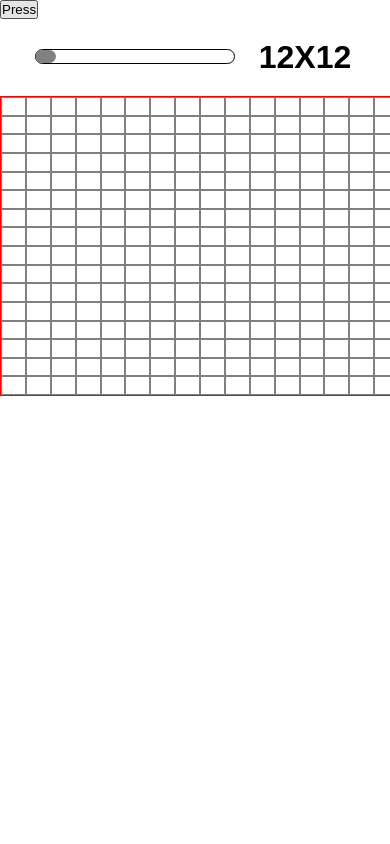
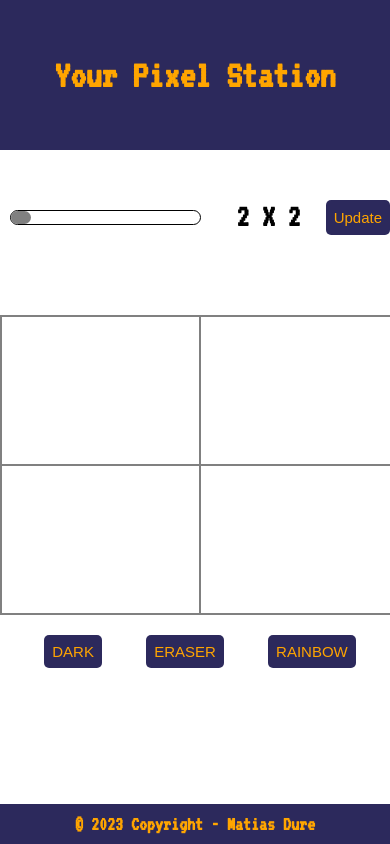
Before and after one commit to MatiasDure/Etch_A_Sketch, a plain HTML site: page index.html in a window 390 px wide. Drawn offline with Linux system fonts and the light colour scheme.

Commit message:
added ui, made it responsive

```diff
--- a/app.js
+++ b/app.js
@@ -1,5 +1,5 @@
 const container = document.querySelector(".container");
-const popUp = document.querySelector(".popUp");
+const update = document.querySelector(".popUp");
 
 //resize grid
 const resizeContainer = document.querySelector(".resize-container");
@@ -11,11 +11,52 @@ const resizeHandleStartPosX = resizeHandleBounds.x;
 const resizeHandleHalfWidth = resizeHandleBounds.width / 2;
 const resizeHandleEndPosX = resizeHandleStartPosX + resizeContainerBounds.width - resizeHandleBounds.width - resizeContainerBorder;
 const gridSizeText = document.querySelector(".grid-size-text");
-const startSize = 16;
+const startSize = 2;
 let currentSize = startSize;
 
 let cells = [];
 let clicking = false;
+
+//pens
+const penBtns = document.querySelectorAll(".pen");
+const pens =
+[
+    {
+        mode: "black",
+        paint: (cell) =>
+        {
+            PaintCell(cell,"black");
+        }
+    },
+    {
+        mode: "clear",
+        paint: (cell) =>
+        {
+            PaintCell(cell,"white");
+        }
+    },
+    {
+        mode:"rainbow",
+        paint: (cell) =>
+        {
+            let r = Math.floor(Math.random() * 255);
+            let g = Math.floor(Math.random() * 255);
+            let b = Math.floor(Math.random() * 255);
+
+            PaintCell(cell,`rgb(${r},${g},${b})`);
+        }
+    }
+]
+
+let currentPen = pens[0];
+
+for(let i = 0; i < penBtns.length; i++)
+{
+    penBtns[i].addEventListener("click", () => {
+        currentPen = pens[parseInt(penBtns[i].dataset.value)];
+        console.log(parseInt(penBtns[i].dataset.value));
+    })
+}
 
 //prevents unexpected dragging from happening
 document.addEventListener("dragstart", (event) => {
@@ -35,17 +76,14 @@ resizeContainer.addEventListener("mousemove", (event) =>{
 resizeContainer.addEventListener("click", RepositionHandle)
 
 //Asks users for size to create new grid
-popUp.addEventListener("click", RegenerateGrid);
+update.addEventListener("click", RegenerateGrid);
 
 //Initial grid
 GenerateGrid(startSize);
+UpdateGridSizeUI();
 
 function RegenerateGrid()
 {
-    // let size = prompt("Grid size?");
-
-    // size = size > 64 ? 64 : size <= 0 ? 1 : size;
-
     ClearGrid();
     GenerateGrid(currentSize);
 }
@@ -71,9 +109,12 @@ function GenerateGrid(pSize)
         newDiv.style.cssText = "width: " + newCellSize + "%; height: " + newCellSize + "%; border: 1px solid gray;";
         newDiv.addEventListener("mouseover", () => {
             if(!clicking) return;
-            newDiv.classList.add("colored")
+            currentPen.paint(newDiv);
         });
-        newDiv.addEventListener("mousedown", () => newDiv.classList.add("colored"));
+        newDiv.addEventListener("mousedown", () => {
+            currentPen.paint(newDiv);
+        });
+
         cells.push(newDiv);
         container.append(newDiv);
     }
@@ -111,3 +152,8 @@ function UpdateGridSizeUI()
 {
     gridSizeText.textContent = `${currentSize} X ${currentSize}`;
 }
+
+function PaintCell(cell, color)
+{
+    cell.style.backgroundColor = color;
+}
--- a/index.html
+++ b/index.html
@@ -5,26 +5,33 @@
     <meta name="viewport" content="width=device-width, initial-scale=1.0">
     <title>Document</title>
     <link rel="stylesheet" type="text/css" href="styles.css">
+    <link rel="preconnect" href="https://fonts.googleapis.com">
+    <link rel="preconnect" href="https://fonts.gstatic.com" crossorigin>
+    <link href="https://fonts.googleapis.com/css2?family=VT323&display=swap" rel="stylesheet">
     <script src="app.js" defer></script>
 </head>
 <body>
     <header>
-
+        <h1>Your Pixel Station</h1>
     </header>
     <main>
-        <button class="popUp">Press</button>
         <div class="resize">
             <div class="resize-container">
                 <div class="resize-handle">
                 </div>
             </div>
             <h1 class="grid-size-text">12X12</h1>
+            <button class="popUp">Update</button>
         </div>
-        <div class="container">
+        <div class="container"></div>
+        <div class="options-container">
+            <button class="pen" data-value="0">DARK</button>
+            <button class="pen" data-value="1">ERASER</button>
+            <button class="pen" data-value="2">RAINBOW</button>
         </div>
     </main>
     <footer>
-
+        <h4>© 2023 Copyright - Matias Dure</h4>
     </footer>
 </body>
 </html>
--- a/styles.css
+++ b/styles.css
@@ -7,21 +7,36 @@
 
 body
 {
-    font-family: Arial, Helvetica, sans-serif;
+    font-family: 'VT323', monospace;
+}
+
+header
+{
+    background-color:rgb(44, 41, 92);
+    height: 150px;
+    display: flex;
+    justify-content: center;
+    align-items: center;
+}
+
+header h1{
+    color: orange;
+    font-size: 10vw;
 }
 
 .container
 {
-    border: 1px solid red;
+    border: 1px solid gray;
     display: flex;
     flex-wrap: wrap;
     width: 400px;
     height: 300px;
+    margin: 80px auto 0 auto;
 }
 
 .resize{
     display: flex;
-    margin: 20px auto;
+    margin: 50px auto;
     justify-content: center;
 }
 
@@ -49,7 +64,38 @@ body
     text-align: center;
 }
 
-.colored
+.options-container
 {
-    background-color: blue;
+    display: flex;
+    justify-content: space-evenly;
+    width: 400px;
+    margin: 20px auto;
 }
+
+footer
+{
+    position: absolute;
+    bottom: 0;
+    width: 100%;
+    height: 2.5rem;
+    display: flex;
+    justify-content: center;
+    align-items: center;
+    background-color:rgb(44, 41, 92);
+}
+
+footer h4
+{
+    color: orange;
+    font-size: 20px;
+}
+
+button
+{
+    font-size: 15px;
+    border:none;
+    border-radius: 5px;
+    background-color:rgb(44, 41, 92);
+    color: orange;
+    padding: 8px;
+}
```
